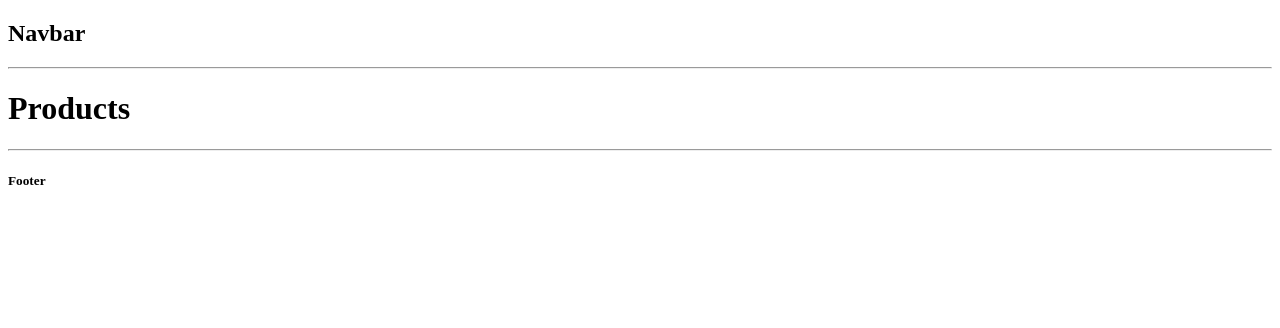
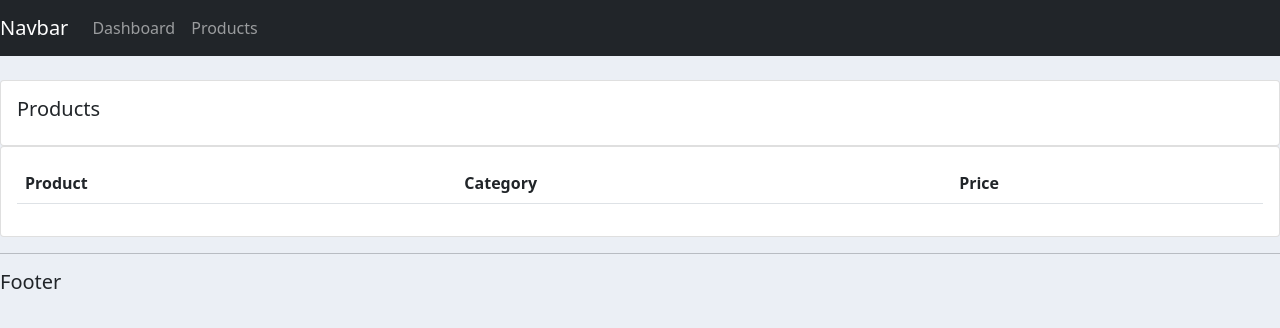
Before and after one commit to StivnNkolov/crm_ivy_django, a Django app: page /products/ in a window 1280 px wide. Shown: the top 328 px of the page. Run offline with Django 4.2, Linux system fonts and the light colour scheme; lists and menus that the app fills with data are empty; some libraries are stand-ins or nearby versions.

Commit message:
added html to templates and some css

```diff
--- a/templates/accounts/products.html
+++ b/templates/accounts/products.html
@@ -1,4 +1,23 @@
 {% extends 'base/base.html' %}
 {% block start %}
-    <h1>Products</h1>
+    <br>
+
+    <div class="row">
+        <div class="col-md">
+            <div class="card card-body">
+                <h5>Products</h5>
+            </div>
+            <div class="card card-body">
+                <table class="table">
+                    <tr>
+                        <th>Product</th>
+                        <th>Category</th>
+                        <th>Price</th>
+                    </tr>
+
+                </table>
+            </div>
+        </div>
+
+    </div>
 {% endblock %}
--- a/templates/base/base.html
+++ b/templates/base/base.html
@@ -3,6 +3,34 @@
 <head>
     <meta charset="UTF-8">
     <title>CRM</title>
+    <link href="https://cdn.jsdelivr.net/npm/bootstrap@5.0.2/dist/css/bootstrap.min.css" rel="stylesheet"
+          integrity="sha384-EVSTQN3/azprG1Anm3QDgpJLIm9Nao0Yz1ztcQTwFspd3yD65VohhpuuCOmLASjC" crossorigin="anonymous">
+    <style>
+
+        #logo {
+        }
+
+        body {
+            background-color: #ebeff5;
+        }
+
+
+        #total-orders {
+            background-color: #4cb4c7;
+        }
+
+
+        #orders-delivered {
+            background-color: #7abecc;
+        }
+
+        #orders-pending {
+            background-color: #7CD1C0;
+        }
+
+
+    </style>
+
 </head>
 <body>
 {% include 'base/navbar.html' %}
@@ -14,4 +42,14 @@
 <hr>
 <h5>Footer</h5>
 </body>
+<script src="https://code.jquery.com/jquery-3.3.1.slim.min.js"
+        integrity="sha384-q8i/X+965DzO0rT7abK41JStQIAqVgRVzpbzo5smXKp4YfRvH+8abtTE1Pi6jizo"
+        crossorigin="anonymous"></script>
+<script src="https://cdnjs.cloudflare.com/ajax/libs/popper.js/1.14.7/umd/popper.min.js"
+        integrity="sha384-UO2eT0CpHqdSJQ6hJty5KVphtPhzWj9WO1clHTMGa3JDZwrnQq4sF86dIHNDz0W1"
+        crossorigin="anonymous"></script>
+<script src="https://stackpath.bootstrapcdn.com/bootstrap/4.3.1/js/bootstrap.min.js"
+        integrity="sha384-JjSmVgyd0p3pXB1rRibZUAYoIIy6OrQ6VrjIEaFf/nJGzIxFDsf4x0xIM+B07jRM"
+        crossorigin="anonymous"></script>
+
 </html>
--- a/templates/base/navbar.html
+++ b/templates/base/navbar.html
@@ -1,2 +1,17 @@
-<h2>Navbar</h2>
-<hr>
+<nav class="navbar navbar-expand-lg navbar-dark bg-dark">
+    <a class="navbar-brand" href="#">Navbar</a>
+    <button class="navbar-toggler" type="button" data-toggle="collapse" data-target="#navbarNav"
+            aria-controls="navbarNav" aria-expanded="false" aria-label="Toggle navigation">
+        <span class="navbar-toggler-icon"></span>
+    </button>
+    <div class="collapse navbar-collapse" id="navbarNav">
+        <ul class="navbar-nav">
+            <li class="nav-item active">
+                <a class="nav-link" href="#">Dashboard</a>
+            </li>
+            <li class="nav-item">
+                <a class="nav-link" href="#">Products</a>
+            </li>
+        </ul>
+    </div>
+</nav>
```
Also changed, not shown: templates/accounts/customer.html (+63 -1 lines), templates/accounts/dashboard.html (+39 -1 lines), templates/accounts/status.html (added, +42 -0 lines).
